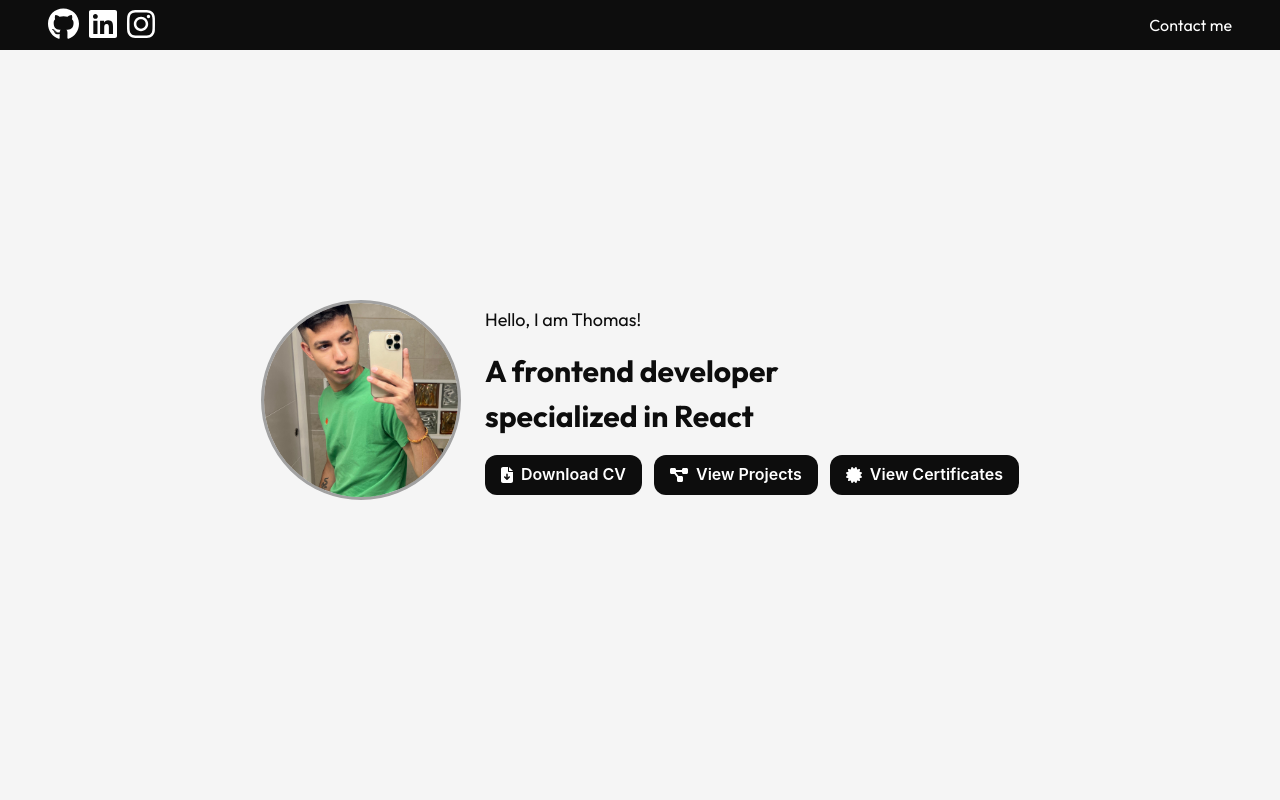
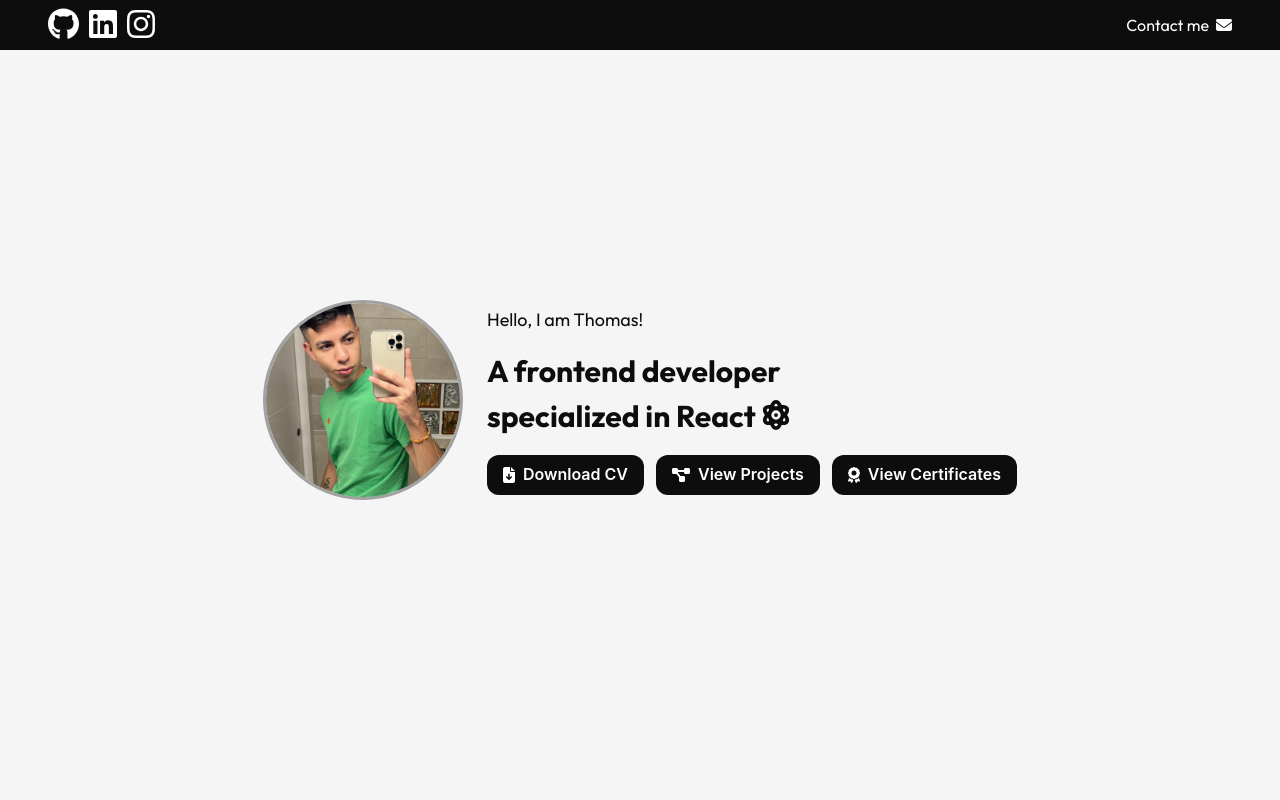
Before and after one commit to tomycesped/MyPortfolio, a React (Create React App) app: page / in a window 1280 px wide. Shown: the top 800 px of the page. Built offline with nearby package versions, Linux system fonts and the light colour scheme.

Commit message:
Added a few ui fixes

```diff
--- a/src/components/Card.js
+++ b/src/components/Card.js
@@ -15,7 +15,7 @@ const Card = ({ title, description, imageSrc, link, repoLink }) => {
       bg="black"
       style={{ fontFamily: "'Outfit', sans-serif", cursor: "default" }}
       w="100%"
-      minHeight="350px"  // Ajusta el tamaño mínimo de la tarjeta
+      minHeight="350px"
       display="flex"
       flexDirection="column"
     >
@@ -24,14 +24,12 @@ const Card = ({ title, description, imageSrc, link, repoLink }) => {
         {title}
       </Heading>
       <Text color="gray.300">{description}</Text>
-
-      {/* Flex container to push buttons to the bottom */}
       <Flex
         w="100%"
         justifyContent="center"
         direction="column"
         gap={2}
-        flexGrow={1} // This ensures the buttons take up available space and stay at the bottom
+        flexGrow={1}
       >
         <a href={repoLink} target="_blank" rel="noopener noreferrer" style={{ width: "100%" }}>
           <Button
@@ -39,6 +37,7 @@ const Card = ({ title, description, imageSrc, link, repoLink }) => {
             color="white"
             rightIcon={<FontAwesomeIcon icon={faCodeBranch} />}
             w="100%"
+            _hover={{ bg: "gray.700" }}
           >
             Check Repository
           </Button>
@@ -49,6 +48,7 @@ const Card = ({ title, description, imageSrc, link, repoLink }) => {
             color="white"
             rightIcon={<FontAwesomeIcon icon={faArrowRight} />}
             w="100%"
+            _hover={{ bg: "gray.700" }}
           >
             Visit Website
           </Button>
--- a/src/components/ContactMeSection.js
+++ b/src/components/ContactMeSection.js
@@ -167,11 +167,13 @@ const ContactMeSection = () => {
               </FormControl>
               <Button
                 type="submit"
-                backgroundColor="white"
+                backgroundColor="#0D0D0D"
                 width={buttonWidth}
                 isLoading={isLoading}
                 size={{ base: "md", md: "lg" }}
                 mt={2}
+                color="white"
+                _hover={{ bg: "blackAlpha.900" }}
               >
                 Submit
               </Button>
--- a/src/components/Header.js
+++ b/src/components/Header.js
@@ -2,6 +2,7 @@ import React from "react";
 import { FontAwesomeIcon } from "@fortawesome/react-fontawesome";
 import { faGithub, faLinkedin, faInstagram } from "@fortawesome/free-brands-svg-icons";
 import { Box, HStack, useBreakpointValue } from "@chakra-ui/react";
+import { faEnvelope, faHandshake, faIdBadge, faInbox } from "@fortawesome/free-solid-svg-icons";
 
 const socials = [
   {
@@ -83,8 +84,9 @@ const Header = () => {
           </nav>
           <nav>
             <HStack spacing={linkSpacing} style={{ fontFamily: "'Outfit', sans-serif" }}>
-              <a onClick={handleClick("contactme")} href="/#contact-me">
+              <a onClick={handleClick("contactme")} href="/#contact-me" alignItems="center">
                 Contact me
+                <FontAwesomeIcon icon={faEnvelope} size="md" style={{ marginLeft: "7px" }} />
               </a>
             </HStack>
           </nav>
--- a/src/components/LandingSection.js
+++ b/src/components/LandingSection.js
@@ -3,7 +3,7 @@ import FullScreenSection from "./FullScreenSection";
 import tom from "../images/tom.jpeg";
 import { Box, Image, Text, VStack, Flex, Button, HStack } from "@chakra-ui/react";
 import { FontAwesomeIcon } from "@fortawesome/react-fontawesome";
-import { faFileDownload, faProjectDiagram, faCertificate } from "@fortawesome/free-solid-svg-icons";
+import { faFileDownload, faProjectDiagram, faCertificate, faAward, faAtom } from "@fortawesome/free-solid-svg-icons";
 
 const LandingSection = () => {
   const handleClick = (anchor) => () => {
@@ -60,7 +60,8 @@ const LandingSection = () => {
             margin="0"
             fontWeight="bold"
           >
-            A frontend developer{"\n"}specialized in React
+            A frontend developer{"\n"}specialized in React&nbsp;
+            <FontAwesomeIcon icon={faAtom} />
           </Text>
           <HStack spacing={3} flexWrap="wrap" justify={{ base: "center", md: "start" }}>
             <Button
@@ -91,7 +92,7 @@ const LandingSection = () => {
               as="a"
               onClick={handleClick("certificates")}
               href="/#certificates"
-              leftIcon={<FontAwesomeIcon icon={faCertificate} />}
+              leftIcon={<FontAwesomeIcon icon={faAward} />}
               bg="#0D0D0D"
               color="white"
               _hover={{ bg: "#1C1C1C" }}
```
